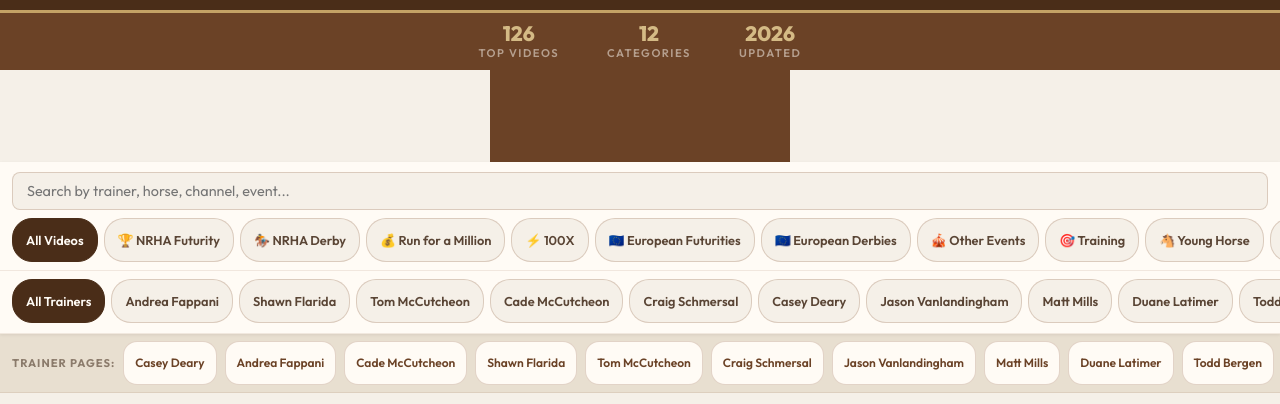
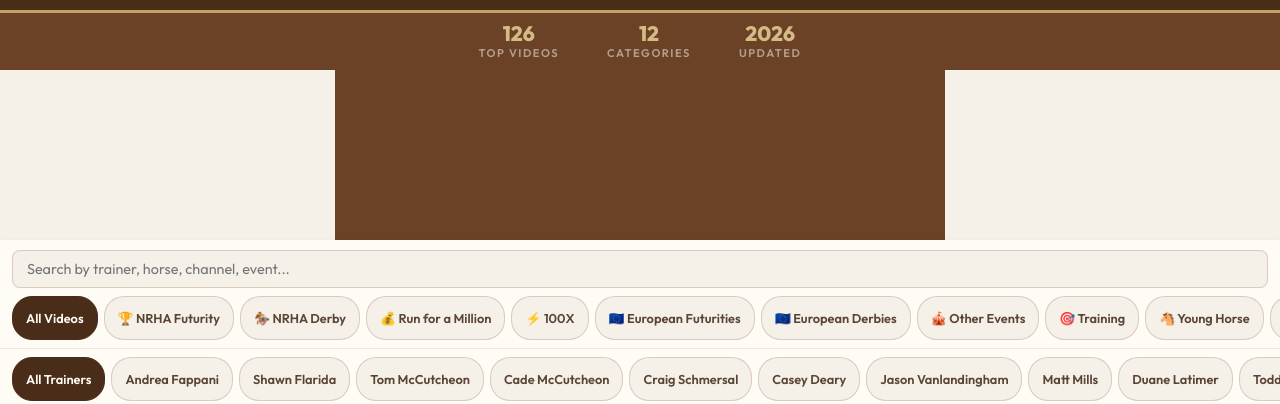
Before and after one commit to aiagent322/reininghorse-videos, a plain HTML site: page index.html in a window 1280 px wide. Shown: the part 120-524 px from the top of the page. Drawn offline with Linux system fonts and the light colour scheme.

Commit message:
Revert ad display back to full 610x154 physical size (undo the shrink to 300x76); clean up leftover duplicate comment from that change
Same as reininghorses.ai: keeping the aspect-ratio reservation from
the CLS fix, only undoing the deliberate size reduction. Known,
accepted consequence: the ad will likely win LCP again on desktop,
same as before today's sizing changes.

```diff
--- a/index.html
+++ b/index.html
@@ -50,11 +50,10 @@ body { overflow-x: hidden; font-family: 'Outfit', -apple-system, sans-serif; bac
 .stat-num { font-size: 1.3rem; font-weight: 800; color: var(--rope-light); line-height: 1; }
 .stat-lbl { font-size: 0.7rem; letter-spacing: 1.5px; text-transform: uppercase; color: rgba(255,251,245,0.5); margin-top: 2px; font-weight: 600; }
 /* ── REVIVE AD SLOT (reserves the network's standard 610x154 creative size to prevent layout shift while it loads) ── */
-/* ── REVIVE AD SLOT (reserves the network's standard 610x154 creative aspect ratio to prevent layout shift; displayed at 300x76 -- desktop-only fix, since the ad was winning LCP at full size (93,940px^2) vs. the site title's 47,931px^2; mobile already picks a video thumbnail over the ad regardless) ── */
-.revive-banner { max-width: 300px; width: 100%; margin: 0 auto; }
+.revive-banner { max-width: 610px; width: 100%; margin: 0 auto; }
 .revive-banner ins,
 .revive-banner img,
-.revive-banner iframe { display: block; width: 100%; max-width: 300px; aspect-ratio: 610 / 154; margin: 0 auto; }
+.revive-banner iframe { display: block; width: 100%; max-width: 610px; aspect-ratio: 610 / 154; margin: 0 auto; }
 .controls { background: var(--cream); border-bottom: 1px solid var(--border); padding: 10px 0 0; position: sticky; top: 0; z-index: 100; box-shadow: var(--shadow-sm); }
 .search-wrap { padding: 0 12px 8px; }
 .search-wrap input { width: 100%; background: var(--sand); border: 1px solid var(--border-strong); border-radius: 8px; padding: 9px 14px; font-family: 'Outfit', sans-serif; font-size: 0.9rem; color: var(--ink); outline: none; }
```
